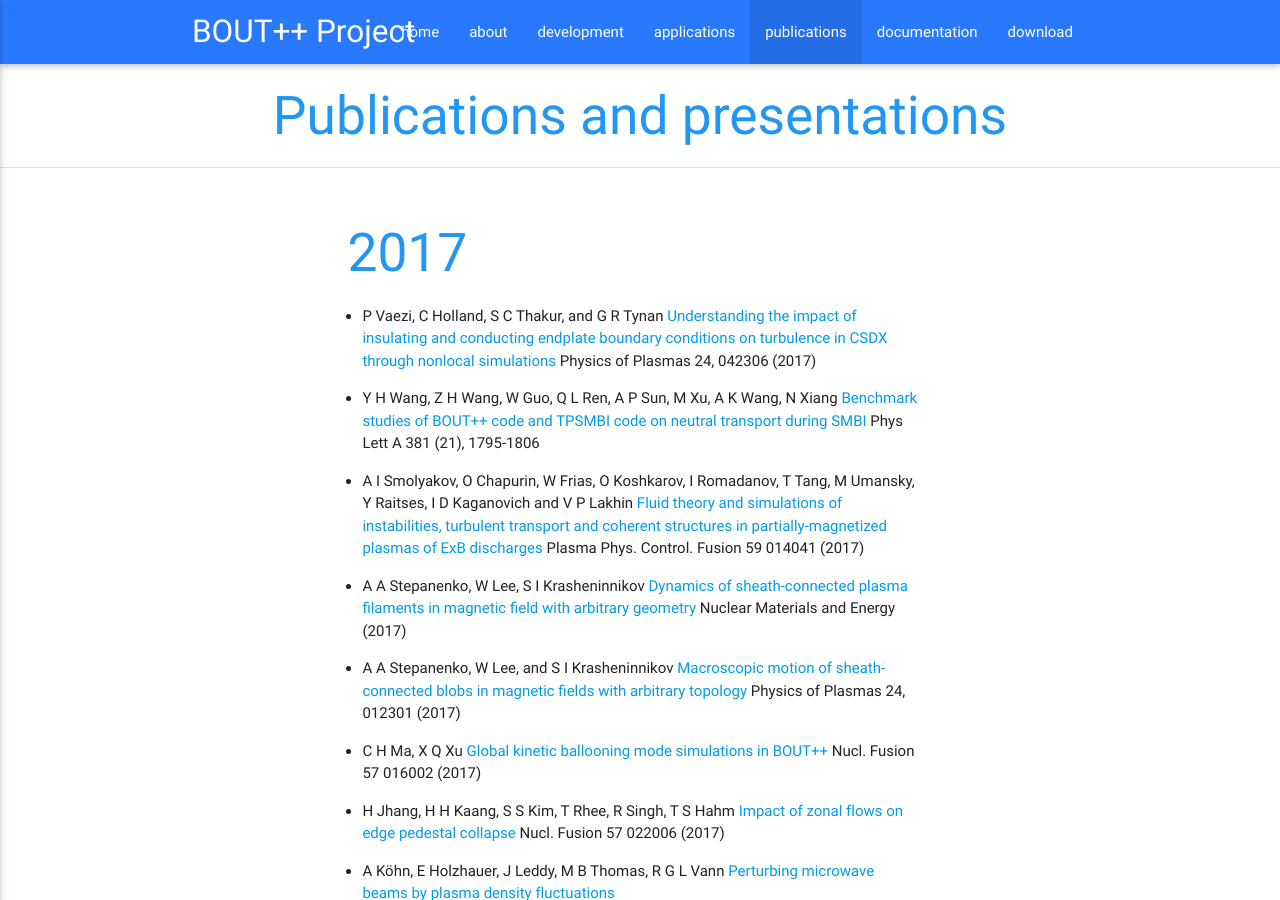
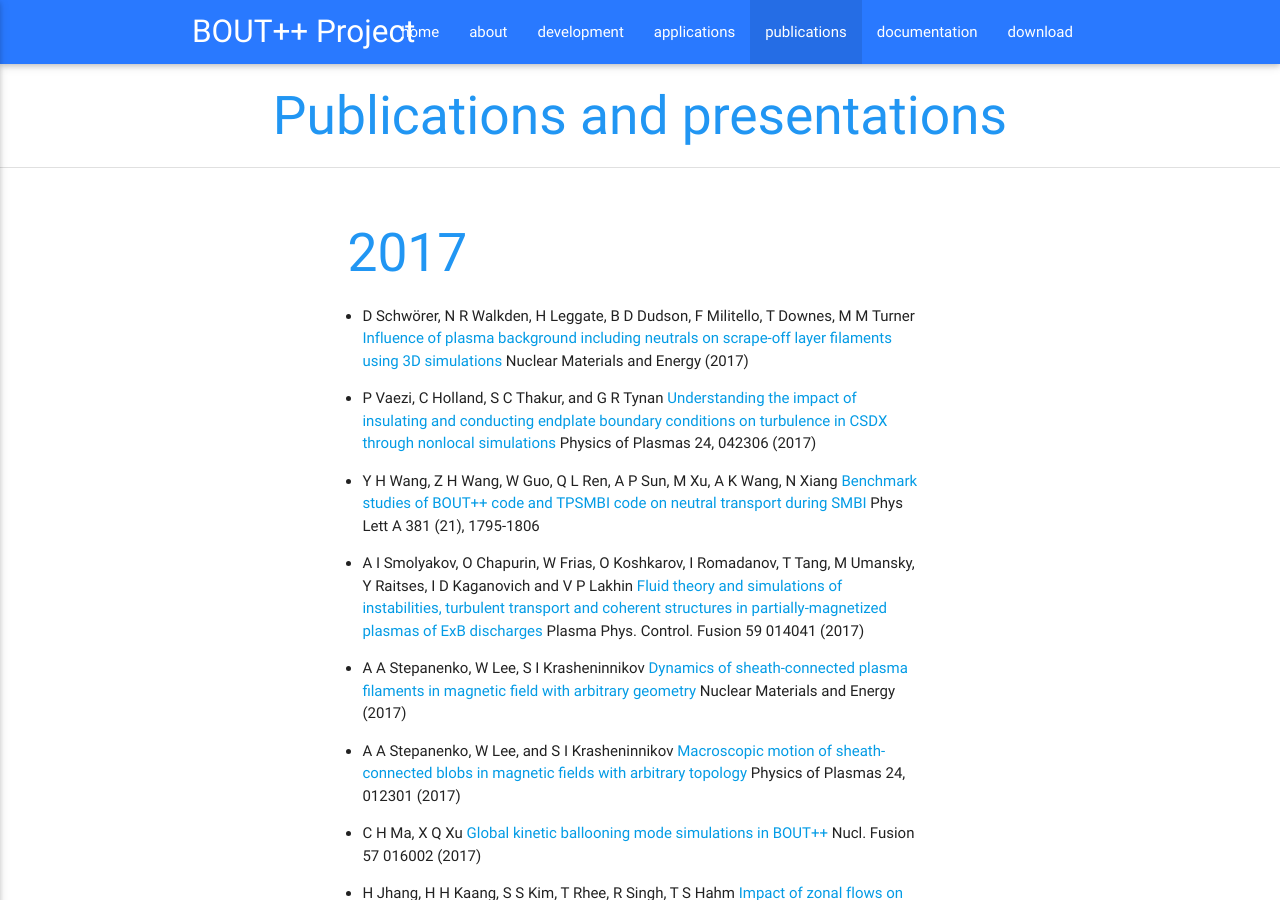
Before and after one commit to boutproject/boutproject.github.io, a Jekyll site: the page built from publications/index.md, in a window 1280 px wide and 900 px high. Built offline with Jekyll 4.4.1, drawn with Linux system fonts in a browser that asks for light colours.

Commit message:
One more paper from 2017 (Schworer's)

```diff
--- a/publications/index.md
+++ b/publications/index.md
@@ -8,6 +8,7 @@ nav-state: publications
 2017
 ----
 
+* D Schwörer, N R Walkden, H Leggate, B D Dudson, F Militello, T Downes, M M Turner [Influence of plasma background including neutrals on scrape-off layer filaments using 3D simulations](https://doi.org/10.1016/j.nme.2017.02.016) Nuclear Materials and Energy (2017)
 * P Vaezi, C Holland, S C Thakur, and G R Tynan [Understanding the impact of insulating and conducting endplate boundary conditions on turbulence in CSDX through nonlocal simulations](http://dx.doi.org/10.1063/1.4980843) Physics of Plasmas 24, 042306 (2017)
 * Y H Wang, Z H Wang, W Guo, Q L Ren, A P Sun, M Xu, A K Wang, N Xiang [Benchmark studies of BOUT++ code and TPSMBI code on neutral transport during SMBI](https://doi.org/10.1016/j.physleta.2017.03.036) Phys Lett A 381 (21), 1795-1806
 * A I Smolyakov, O Chapurin, W Frias, O Koshkarov, I Romadanov, T Tang, M Umansky, Y Raitses, I D Kaganovich and V P Lakhin [Fluid theory and simulations of instabilities, turbulent transport and coherent structures in partially-magnetized plasmas of ExB discharges](https://doi.org/10.1088/0741-3335/59/1/014041) Plasma Phys. Control. Fusion 59 014041 (2017)
```
